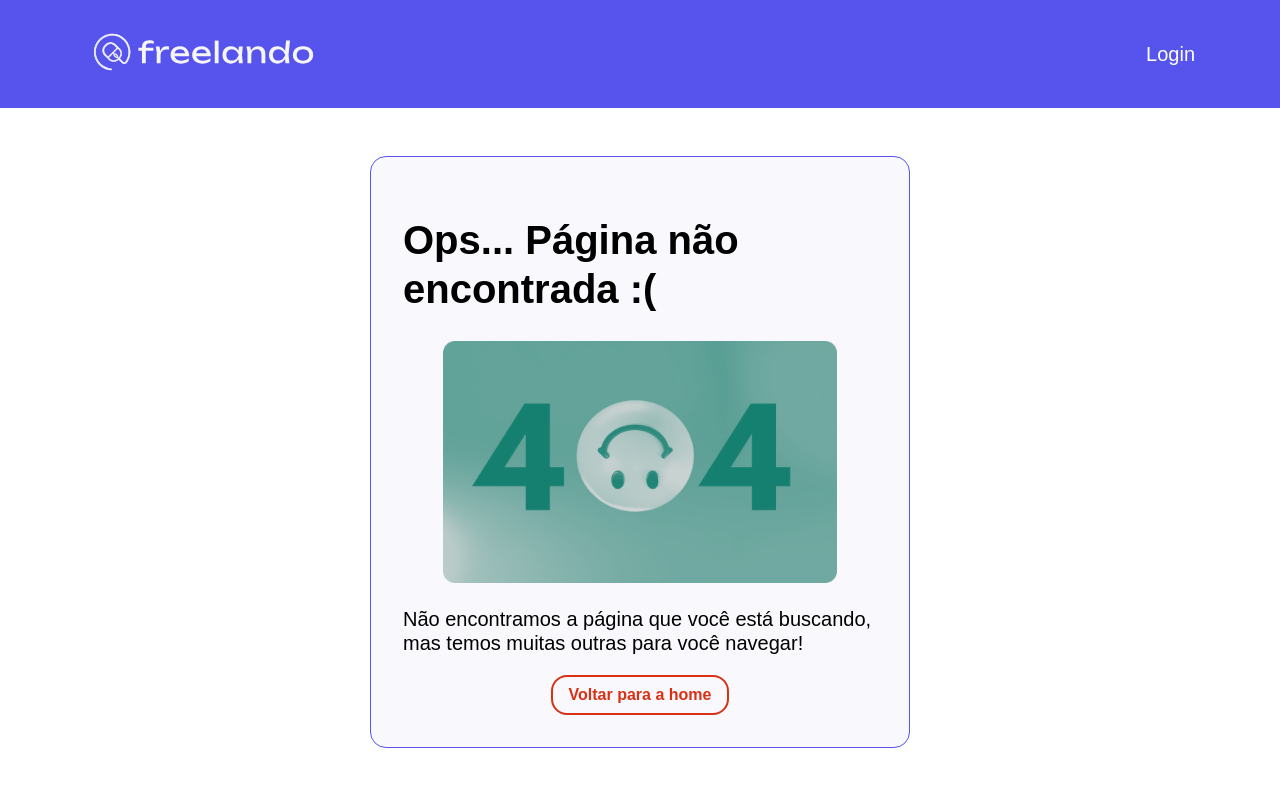
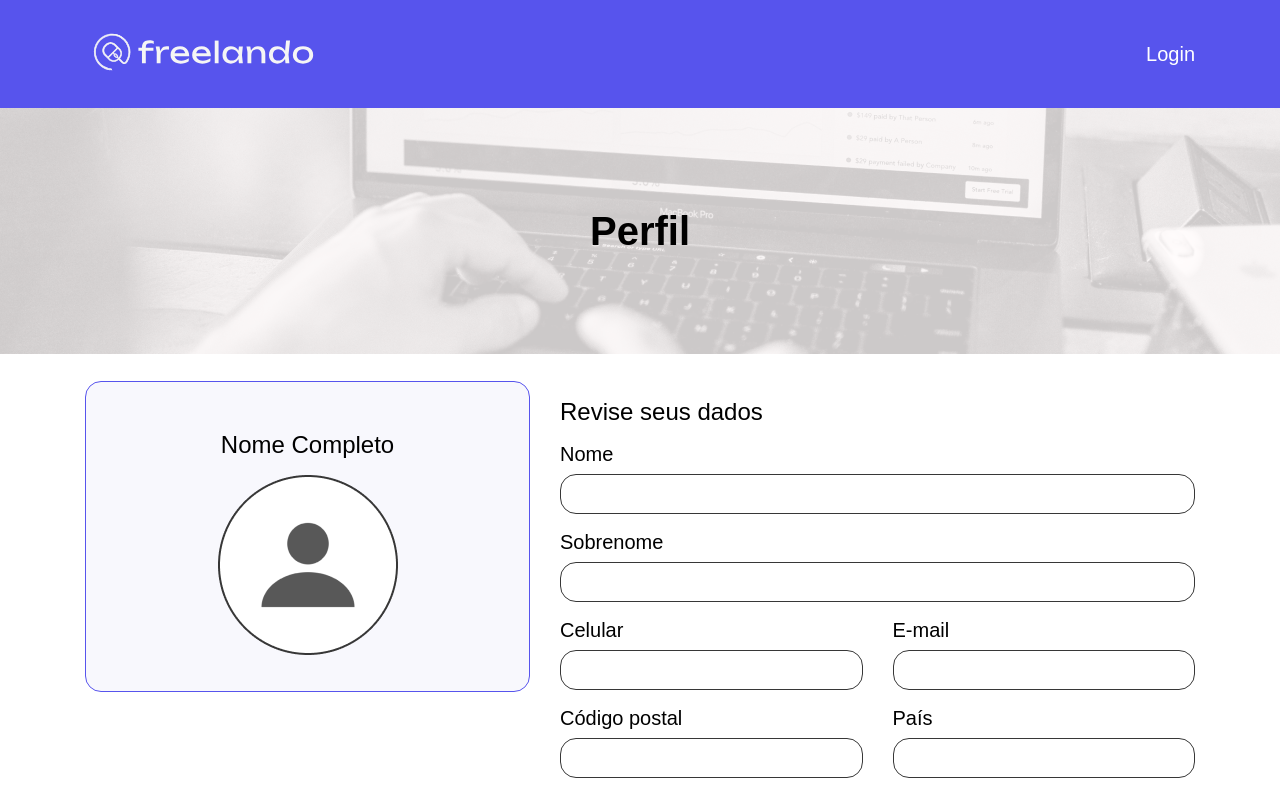
Before and after one commit to eric-suzuki-archive/alura-react-13, a React (Vite) app: page /area-logada/perfil in a window 1280 px wide. Shown: the top 792 px of the page. Built offline with nearby package versions, Linux system fonts and the light colour scheme; no server answers.

Commit message:
Module 04-Aula 02

```diff
--- a/src/http/index.js
+++ b/src/http/index.js
@@ -1,7 +1,23 @@
 import axios from 'axios'
+import { ArmazenadorToken } from '../utils/ArmazenadorToken';
 
 const http = axios.create({
     baseURL: 'http://localhost:8080/'
 })
 
+// Adiciona um interceptador nas requisições
+http.interceptors.request.use(function (config) {
+    // Vamos adicionar o token no cabeçalho SE ele existir
+    const token = ArmazenadorToken.accessToken
+    if(token) {
+        config.headers.Authorization = `Bearer ${token}`
+        console.log('Token foi adicionado ao cabeçalho')
+    }
+    return config;
+  }, function (error) {
+    // Do something with request error
+    return Promise.reject(error);
+  });
+
+
 export default http
--- /dev/null
+++ b/src/paginas/area-logada/Perfil.jsx
@@ -0,0 +1,103 @@
+import styled from "@emotion/styled";
+import { Row, Container, Col } from "react-grid-system";
+import { Card } from "../../componentes/Card/Card";
+import { Tipografia } from "../../componentes/Tipografia/Tipografia";
+
+import background from './assets/perfil-bg.png'
+import avatar from './assets/avatar.png'
+import { CampoTexto } from "../../componentes/CampoTexto/CampoTexto";
+import { Botao } from "../../componentes/Botao/Botao";
+import { useEffect } from "react";
+import http from "../../http";
+import { ArmazenadorToken } from "../../utils/ArmazenadorToken";
+
+const TituloEstilizado = styled.h1`
+    background: url(${background}) no-repeat;
+    margin-top: 0;
+    font-weight: 600;
+    font-size: 40px;
+    background-position: center;
+    line-height: 246px;
+    text-align: center;
+`
+
+const ImgEstilizada = styled.img`
+    max-width: 100%;
+    margin: 0 auto;
+`
+
+const Perfil = () => {
+
+    useEffect(() => {
+        http.get('profile')
+            .then(resposta => console.log(resposta.data))
+            .catch(erro => console.error(erro))
+    }, [])
+
+    const aoSubmeterForm = (evento) => {
+        evento.preventDefault()
+
+    }
+
+    return (<>
+        <TituloEstilizado>
+            Perfil
+        </TituloEstilizado>
+        <Container>
+            <form onSubmit={aoSubmeterForm}>
+                <Row>
+                    <Col sm={12} md={5}>
+                        <Card>
+                            <div style={{ textAlign: 'center' }}>
+                                <Tipografia componente='h3' variante='h3'>
+                                    Nome Completo
+                                </Tipografia>
+                                <ImgEstilizada src={avatar} />
+                            </div>
+                        </Card>
+                    </Col>
+                    <Col sm={12} md={7}>
+                        <Tipografia componente='h3' variante='h3'>
+                            Revise seus dados
+                        </Tipografia>
+                        <CampoTexto
+                            titulo='Nome'
+                        />
+                        <CampoTexto
+                            titulo='Sobrenome'
+                        />
+                        <Row>
+                            <Col sm={12} md={6}>
+                                <CampoTexto
+                                    titulo='Celular'
+                                    />
+                            </Col>
+                            <Col sm={12} md={6}>
+                                <CampoTexto
+                                    titulo='E-mail' tipo="email"
+                                />
+                            </Col>
+                            <Col sm={12} md={6}>
+                                <CampoTexto
+                                    titulo='Código postal'
+                                />
+                            </Col>
+                            <Col sm={12} md={6}>
+                                <CampoTexto
+                                    titulo='País'
+                                />
+                            </Col>
+                            <Col sm={12} md={6}>
+                                <Botao fluido>
+                                    Salvar
+                                </Botao>
+                            </Col>
+                        </Row>
+                    </Col>
+                </Row>
+            </form>
+        </Container>
+    </>)
+}
+
+export default Perfil
```
Also changed, not shown: src/router/router.jsx (+10 -0 lines), src/paginas/area-logada/assets/avatar.png (added), src/paginas/area-logada/assets/perfil-bg.png (added).
